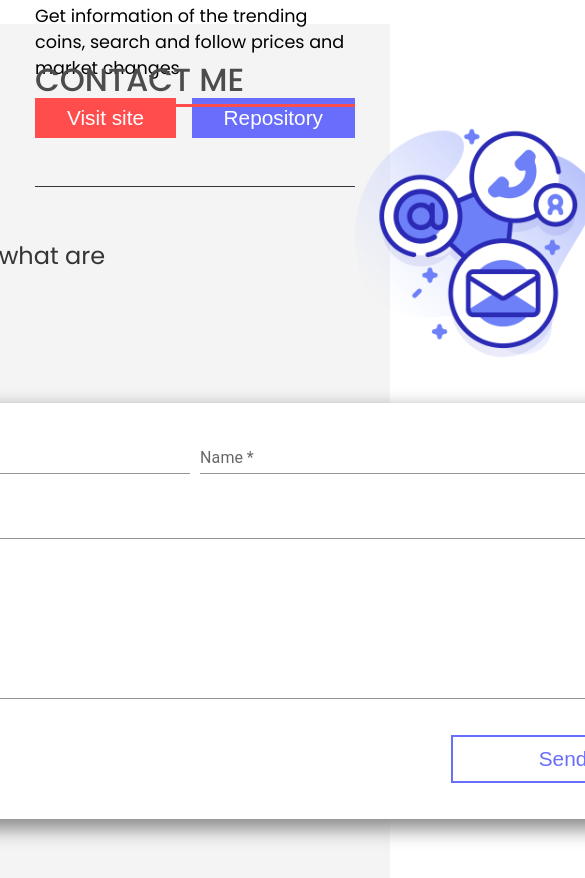
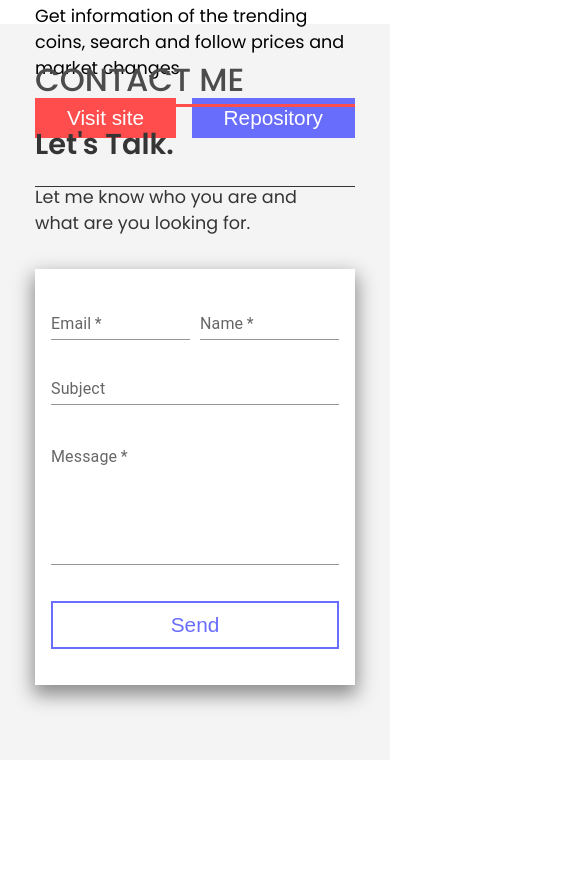
Before and after one commit to matiasgarrid0/new-portfolio, a React (Create React App) app: page / in a window 390 px wide. Shown: the part 2840-3718 px from the top of the page, 585 px wide, since content can reach past the window. After the commit the page ends 3600 px from the top, so only its background shows below. Built offline with nearby package versions, Linux system fonts and the light colour scheme.

Commit message:
contact mobile-done

```diff
--- a/src/Components/Contact/Contact.css
+++ b/src/Components/Contact/Contact.css
@@ -64,7 +64,7 @@
 
 .img-contact {
   width: 15rem;
-  margin-right: 10rem;
+  margin-right: 40rem;
 }
 
 .field-email{
@@ -97,11 +97,45 @@
 /*-----------------------------------------------------------------*/
 
 @media (max-width: 600px) {
+    .div-container-contact{
+        height: 46rem;
+    }
     .div-container-elemnts-contact{
         flex-direction: column;
     }
     .img-contact {
-        width: 15rem;
+        display: none;
+    }
+      .div-card-contact {
+        width: 20rem;
+        margin-top: 1rem;
       }
+      .box-contact{
+        width: 18rem;
+    }
+    .container-img-div-contact{
+        width: 20rem;
+        margin-right: 0;
+    }
+    .text-contact {
+        font-size: 1.5rem;
+        width: 18rem;
+    }
+    .title-text-contact{
+        font-size: 1.8rem;
+        font-weight: 600;
+        margin: 0;
+    }
 
+    .text-contact{
+        font-size: 1.1rem;
+        width: 18rem;
+    }
+    .container-button-form {
+        display: flex;
+        justify-content: space-around;
+    }
+    .button-form-contact{
+        width: 18rem;
+    }
 }
```
